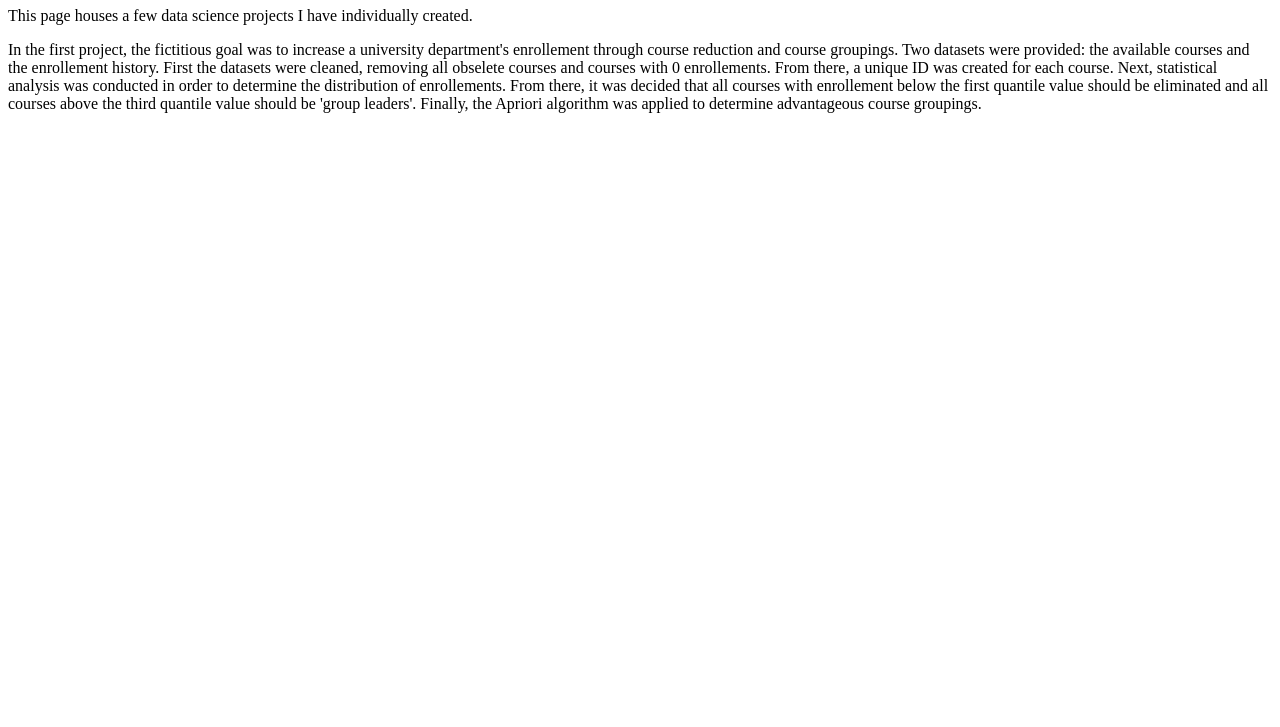
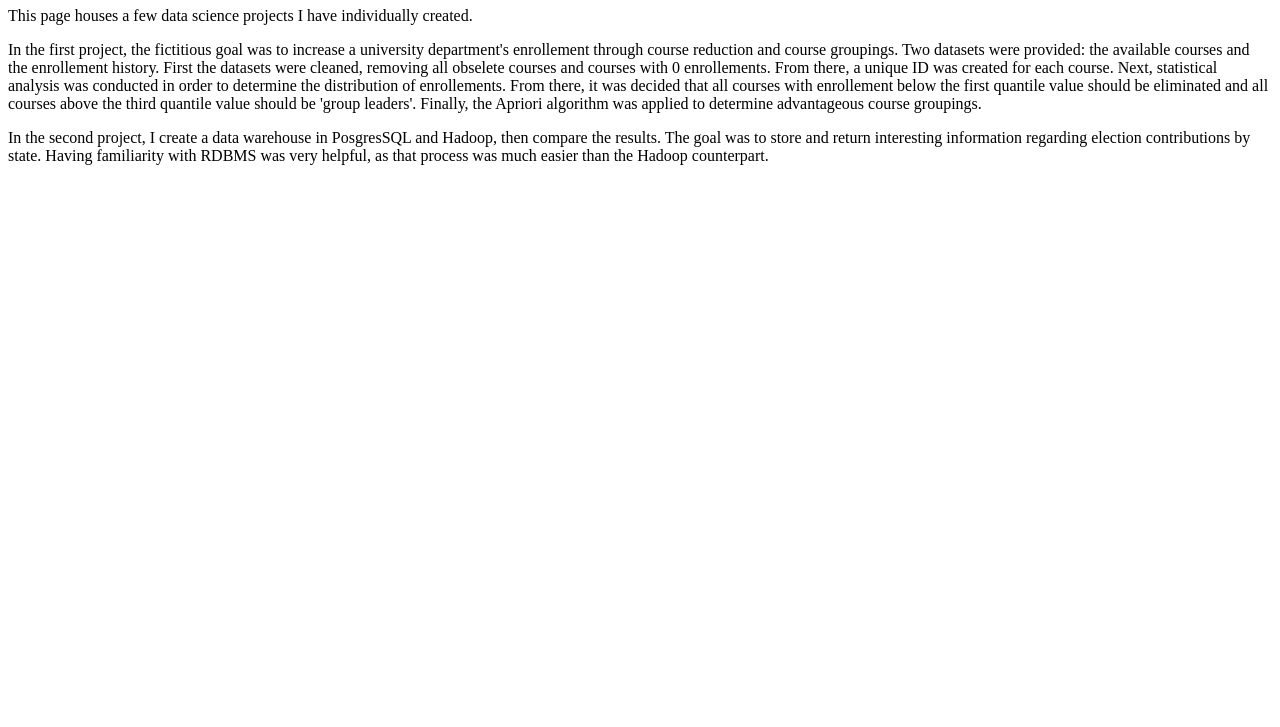
Before and after one commit to nicksmailer/My-Projects, a plain HTML site: page index.html in a window 1280 px wide. Shown: the part 73-800 px from the top of the page. Drawn offline with Linux system fonts and the light colour scheme.

Commit message:
Update index.html

```diff
--- a/index.html
+++ b/index.html
@@ -14,5 +14,8 @@
         determine the distribution of enrollements. From there, it was decided that all courses with enrollement below the first quantile value should be
         eliminated and all courses above the third quantile value should be 'group leaders'. Finally, the Apriori algorithm was applied to determine
         advantageous course groupings.</p>
+    <p>In the second project, I create a data warehouse in PosgresSQL and Hadoop, then compare the results. The goal was to store and return interesting
+        information regarding election contributions by state. Having familiarity with RDBMS was very helpful, as that process was much easier than
+        the Hadoop counterpart.</p>
 </body>
 </html>
```
